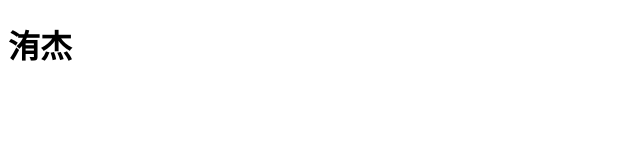
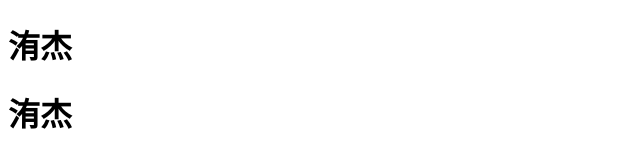
Before and after one commit to hexschool/rocketGit, a plain HTML site: page 1/index.html in a window 1280 px wide. Shown: the whole page, without its empty margins (0-640 px from the left). Drawn offline with Linux system fonts and the light colour scheme.

Commit message:
updat h1

```diff
--- a/1/index.html
+++ b/1/index.html
@@ -7,5 +7,6 @@
 </head>
 <body>
   <h1>洧杰</h1>
+  <h1>洧杰</h1>
 </body>
 </html>
```
